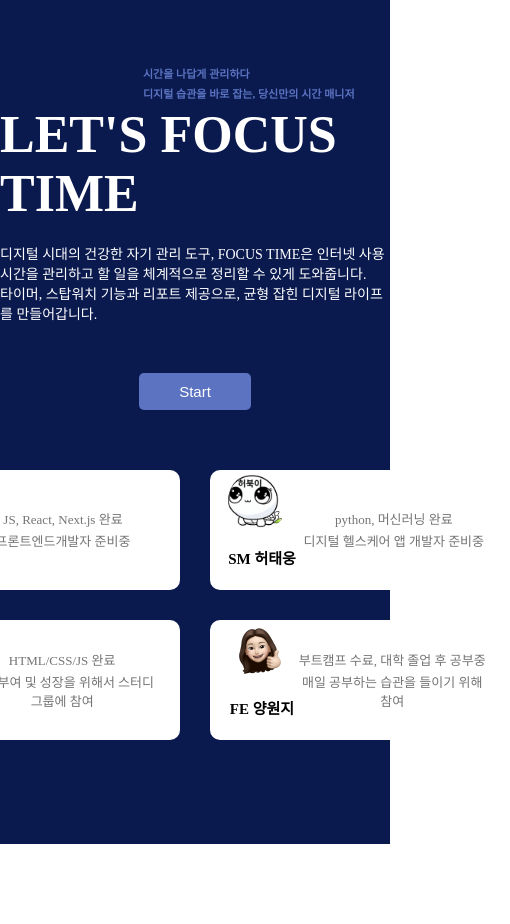
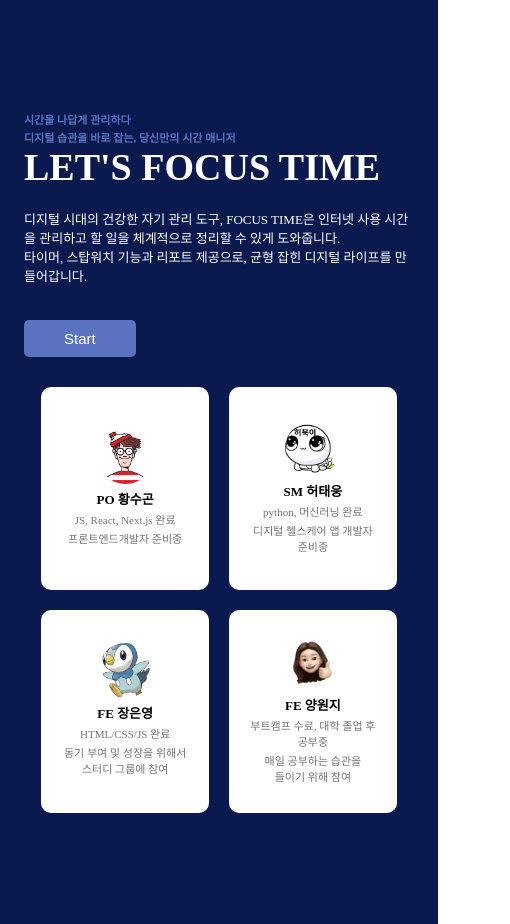
Before and after one commit to team-focus-time/focus-time, a plain HTML site: page index.html in a window 390 px wide. Shown: the whole page, 510 px wide, since content can reach past the window. Before the commit the page ends 844 px from the top, so only its background shows below. Drawn offline with Linux system fonts and the light colour scheme.

Commit message:
style: 메인페이지 반응형

```diff
--- a/style.css
+++ b/style.css
@@ -115,12 +115,26 @@ button {
   margin: 3px;
   width: 190px;
   text-align: center;
-  word-wrap: break-word;
-  word-break: break-word;
-  white-space: normal;
+  word-break: keep-all;
 }
 
 @media screen and (max-width: 1024px) {
+  .sub {
+    top: -35px;
+    left: 75px;
+    gap: 2px;
+  }
+  h1 {
+    font-size: 45px;
+  }
+  .text-wrapper p {
+    font-size: 13px;
+    text-align: center;
+    width: 550px;
+  }
+  button {
+    margin-top: 35px;
+  }
   .people {
     width: 300px;
     height: 120px;
@@ -129,12 +143,85 @@ button {
   .people-wrapper {
     width: 630px;
     flex-wrap: wrap;
+    gap: 20px;
+    margin-top: 30px;
   }
   .bg {
-    width: 60px;
-    height: 60px;
+    width: 55px;
+    height: 55px;
+  }
+  .title {
+    display: flex;
+    flex-direction: column;
+    align-items: center;
+    padding-right: 20px;
+  }
+  .name {
+    padding: 0;
+    padding-top: 5px;
+    font-size: 14px;
+  }
+  .people p {
+    font-size: 11px;
+    text-align: left;
+    width: 170px;
   }
 }
 
-@media screen and (max-width: 450px) {
+@media screen and (max-width: 680px) {
+  .bg-wrapper {
+    padding: 40px 24px 40px 24px;
+    align-items: flex-start;
+  }
+  .text-wrapper {
+    align-items: flex-start;
+    width: 100%;
+  }
+  .sub {
+    position: static;
+  }
+  h1 {
+    font-size: 38px;
+  }
+  .text-wrapper p {
+    width: 100%;
+    text-align: left;
+  }
+  button {
+    margin-left: 0;
+  }
+  .people-wrapper {
+    width: 100%;
+  }
+  .people {
+    height: 100px;
+    width: 48%;
+  }
+  .name {
+    font-size: 13px;
+  }
+  .people p {
+    width: 130px;
+  }
 }
+
+@media screen and (max-width: 510px) {
+  .people-wrapper {
+    justify-content: center;
+    width: 100%;
+    gap: 20px;
+    margin-top: 20px;
+  }
+  .people p {
+    text-align: center;
+    width: 33vw;
+  }
+  .people {
+    flex-direction: column;
+    width: 43%;
+    height: 24vh;
+  }
+  .title {
+    padding-right: 0px;
+  }
+}
```
